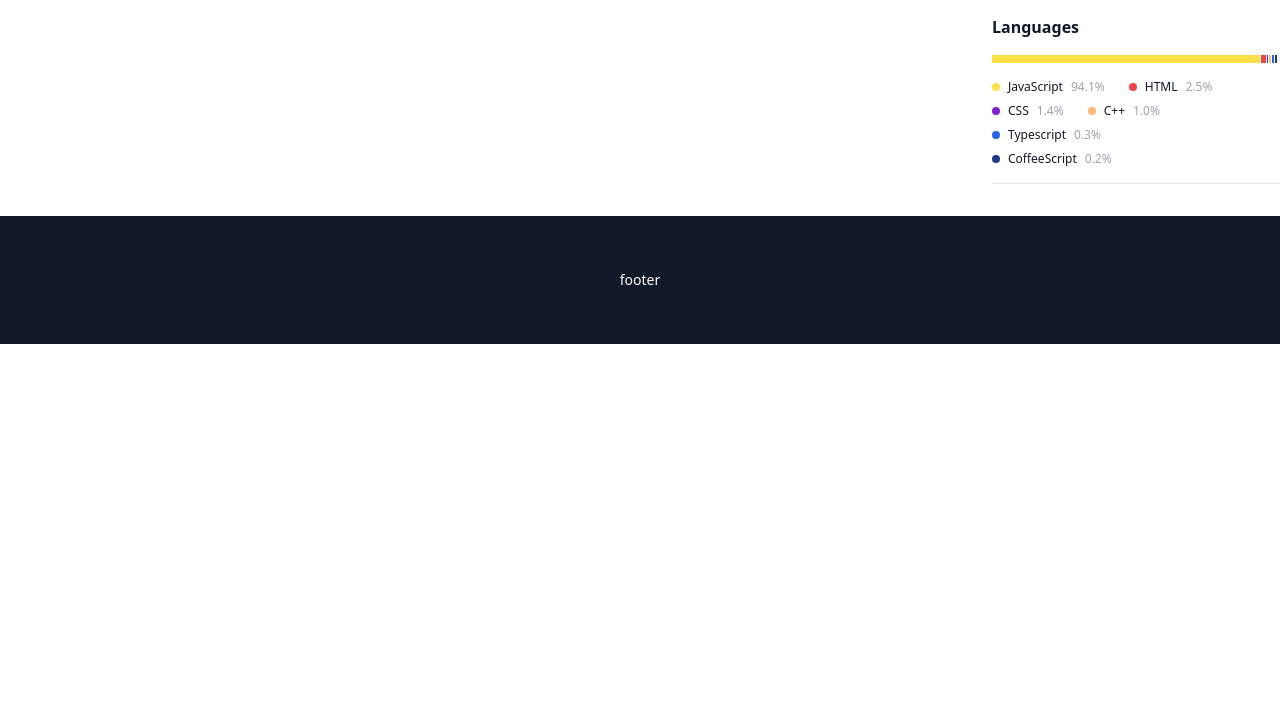
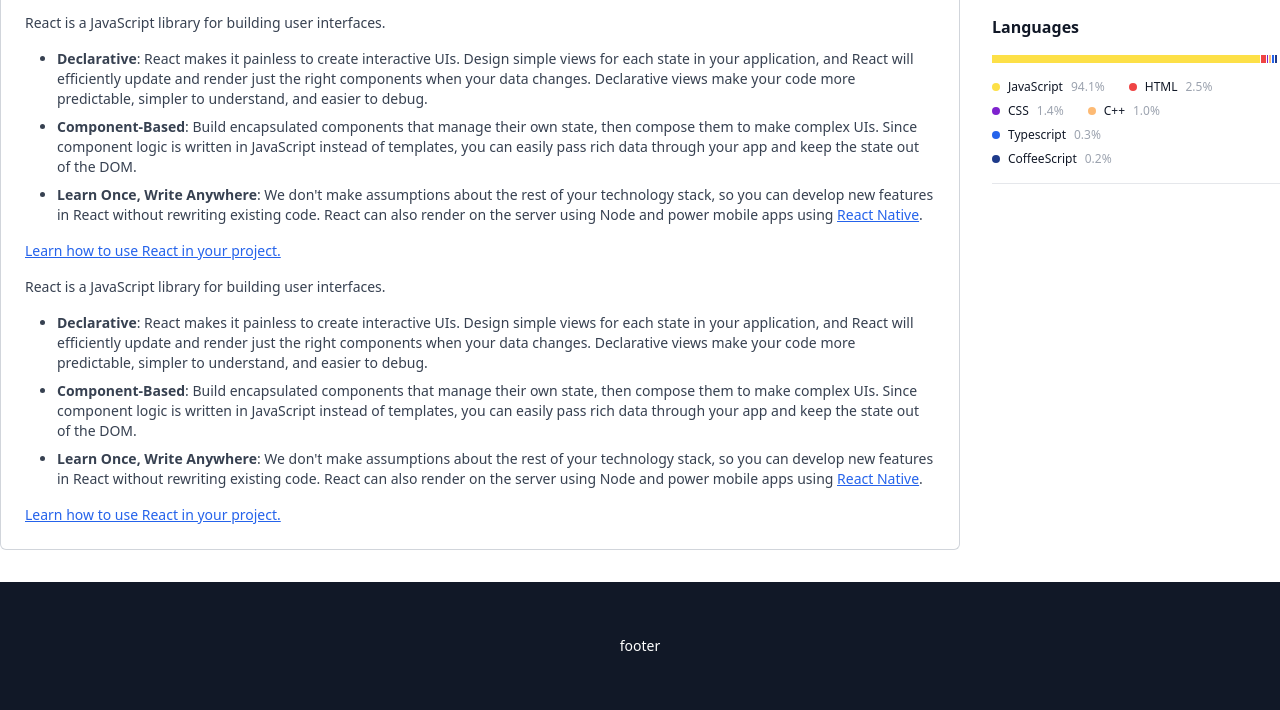
Before and after one commit to Laifang/learn_tailwindcss, a website: page github_clone/src/index.html in a window 1280 px wide. Shown: the part 1224-1934 px from the top of the page. Before the commit the page ends 1568 px from the top, so only its background shows below. Drawn offline with Linux system fonts and the light colour scheme.

Commit message:
临时提交，扩充项目说明

```diff
--- a/github_clone/src/index.html
+++ b/github_clone/src/index.html
@@ -520,10 +520,91 @@
             <a href="#" class="underline text-blue-600">Learn how to use React
               in your project.</a>
           </div>
+          <div class="project-desc p-2 flex flex-col space-y-4 text-sm text-gray-700">
+            <p>React is a JavaScript library for building user interfaces.
+            </p>
+            <ul class="flex-col space-y-2 list-disc ml-8">
+              <li><strong>Declarative</strong>: React makes it painless to
+                create interactive UIs. Design simple views
+                for each state in your application, and React will efficiently
+                update and render just the right
+                components when your data changes. Declarative views make your
+                code more predictable, simpler to
+                understand, and easier to debug.</li>
+              <li><strong>Component-Based</strong>: Build encapsulated
+                components that manage their own state, then
+                compose them to make complex UIs. Since component logic is
+                written in JavaScript instead of templates,
+                you can easily pass rich data through your app and keep the
+                state out of the DOM.</li>
+              <li><strong>Learn Once, Write Anywhere</strong>: We don't make
+                assumptions about the rest of your
+                technology stack, so you can develop new features in React
+                without rewriting existing code. React can
+                also render on the server using Node and power mobile apps
+                using <a href class="underline text-blue-600">React Native</a>.</li>
+            </ul>
+            <a href="#" class="underline text-blue-600">Learn how to use React
+              in your project.</a>
+          </div>
+          <div class="project-desc p-2 flex flex-col space-y-4 text-sm text-gray-700">
+            <p>React is a JavaScript library for building user interfaces.
+            </p>
+            <ul class="flex-col space-y-2 list-disc ml-8">
+              <li><strong>Declarative</strong>: React makes it painless to
+                create interactive UIs. Design simple views
+                for each state in your application, and React will efficiently
+                update and render just the right
+                components when your data changes. Declarative views make your
+                code more predictable, simpler to
+                understand, and easier to debug.</li>
+              <li><strong>Component-Based</strong>: Build encapsulated
+                components that manage their own state, then
+                compose them to make complex UIs. Since component logic is
+                written in JavaScript instead of templates,
+                you can easily pass rich data through your app and keep the
+                state out of the DOM.</li>
+              <li><strong>Learn Once, Write Anywhere</strong>: We don't make
+                assumptions about the rest of your
+                technology stack, so you can develop new features in React
+                without rewriting existing code. React can
+                also render on the server using Node and power mobile apps
+                using <a href class="underline text-blue-600">React Native</a>.</li>
+            </ul>
+            <a href="#" class="underline text-blue-600">Learn how to use React
+              in your project.</a>
+          </div>
+          <div class="project-desc p-2 flex flex-col space-y-4 text-sm text-gray-700">
+            <p>React is a JavaScript library for building user interfaces.
+            </p>
+            <ul class="flex-col space-y-2 list-disc ml-8">
+              <li><strong>Declarative</strong>: React makes it painless to
+                create interactive UIs. Design simple views
+                for each state in your application, and React will efficiently
+                update and render just the right
+                components when your data changes. Declarative views make your
+                code more predictable, simpler to
+                understand, and easier to debug.</li>
+              <li><strong>Component-Based</strong>: Build encapsulated
+                components that manage their own state, then
+                compose them to make complex UIs. Since component logic is
+                written in JavaScript instead of templates,
+                you can easily pass rich data through your app and keep the
+                state out of the DOM.</li>
+              <li><strong>Learn Once, Write Anywhere</strong>: We don't make
+                assumptions about the rest of your
+                technology stack, so you can develop new features in React
+                without rewriting existing code. React can
+                also render on the server using Node and power mobile apps
+                using <a href class="underline text-blue-600">React Native</a>.</li>
+            </ul>
+            <a href="#" class="underline text-blue-600">Learn how to use React
+              in your project.</a>
+          </div>
         </div>
 
       </div>
-      <!-- end of repository header -->
+      <!-- end of repository container -->
 
     </div>
     <!-- end of repository content -->
@@ -797,12 +878,36 @@
           <div class="w-1/100 h-2 bg-blue-900 border-l border-white"></div>
         </div>
         <ul class="flex items-center justify-start flex-wrap gap-x-6 gap-y-2 mr-12">
-          <li class="flex items-center space-x-2"><p class="w-2 h-2 bg-yellow-300 rounded-full"/><p>JavaScript</p><p class="text-gray-400">94.1%</p></li>
-          <li class="flex items-center space-x-2"><p class="w-2 h-2 bg-red-500 rounded-full"/><p>HTML</p><p class="text-gray-400">2.5%</p></li>
-          <li class="flex items-center space-x-2"><p class="w-2 h-2 bg-purple-700 rounded-full"/><p>CSS</p><p class="text-gray-400">1.4%</p></li>
-          <li class="flex items-center space-x-2"><p class="w-2 h-2 bg-orange-300 rounded-full"/><p>C++</p><p class="text-gray-400">1.0%</p></li>
-          <li class="flex items-center space-x-2"><p class="w-2 h-2 bg-blue-600 rounded-full"/><p>Typescript</p><p class="text-gray-400">0.3%</p></li>
-          <li class="flex items-center space-x-2"><p class="w-2 h-2 bg-blue-900 rounded-full"/><p>CoffeeScript</p><p class="text-gray-400">0.2%</p></li>
+          <li class="flex items-center space-x-2">
+            <p class="w-2 h-2 bg-yellow-300 rounded-full" />
+            <p>JavaScript</p>
+            <p class="text-gray-400">94.1%</p>
+          </li>
+          <li class="flex items-center space-x-2">
+            <p class="w-2 h-2 bg-red-500 rounded-full" />
+            <p>HTML</p>
+            <p class="text-gray-400">2.5%</p>
+          </li>
+          <li class="flex items-center space-x-2">
+            <p class="w-2 h-2 bg-purple-700 rounded-full" />
+            <p>CSS</p>
+            <p class="text-gray-400">1.4%</p>
+          </li>
+          <li class="flex items-center space-x-2">
+            <p class="w-2 h-2 bg-orange-300 rounded-full" />
+            <p>C++</p>
+            <p class="text-gray-400">1.0%</p>
+          </li>
+          <li class="flex items-center space-x-2">
+            <p class="w-2 h-2 bg-blue-600 rounded-full" />
+            <p>Typescript</p>
+            <p class="text-gray-400">0.3%</p>
+          </li>
+          <li class="flex items-center space-x-2">
+            <p class="w-2 h-2 bg-blue-900 rounded-full" />
+            <p>CoffeeScript</p>
+            <p class="text-gray-400">0.2%</p>
+          </li>
         </ul>
       </div>
 
```
